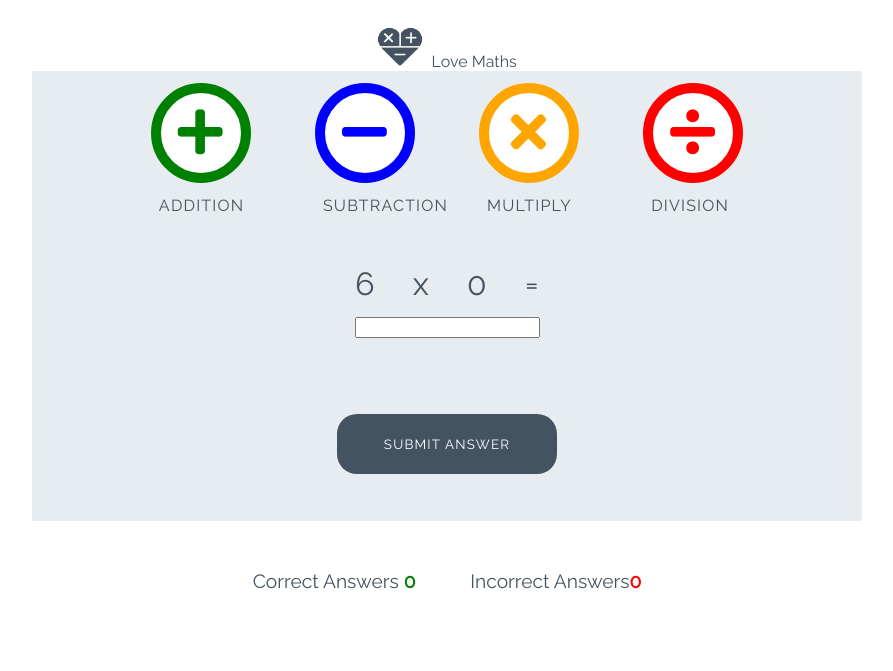
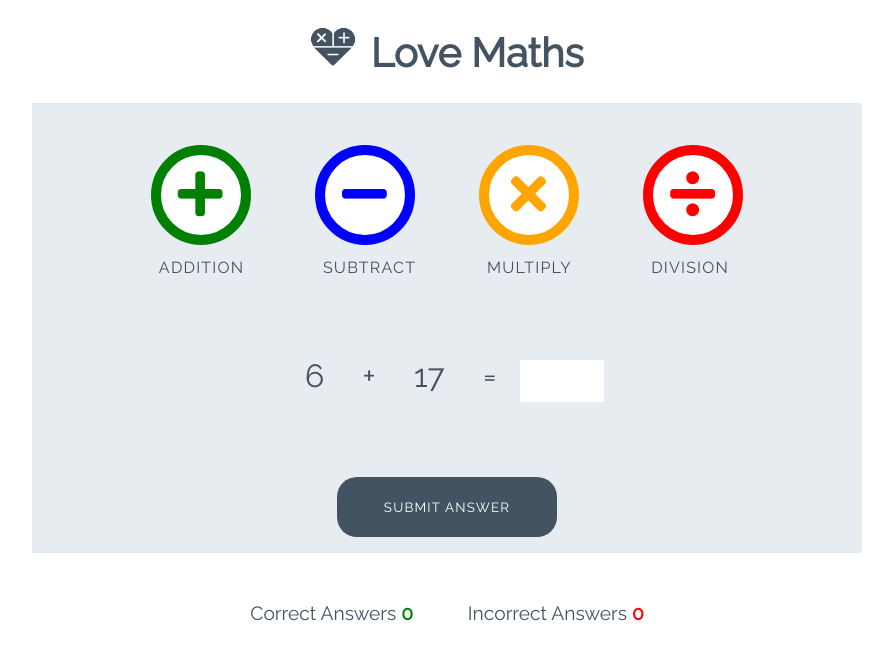
Before and after one commit to gazamcnulty/practice-project-lovemaths, a plain HTML site: page index.html in a window 1280 px wide. Shown: the whole page, without its empty margins (193-1086 px from the left). Drawn offline with Linux system fonts and the light colour scheme.

Commit message:
fixed errors in index.html

```diff
--- a/assets/js/script.js
+++ b/assets/js/script.js
@@ -1,5 +1,5 @@
-//Wait for the DOM to finish loading before running the game
-//Get the button elements and add event listeners to them
+// Wait for the DOM to finish loading before running the game
+// Get the button elements and add event listeners to them
 
 document.addEventListener("DOMContentLoaded", function() {
     let buttons = document.getElementsByTagName("button");
@@ -7,18 +7,17 @@ document.addEventListener("DOMContentLoaded", function() {
     for (let button of buttons) {
         button.addEventListener("click", function() {
             if (this.getAttribute("data-type") === "submit") {
-                checkAnswer( );
+                checkAnswer();
             } else {
                 let gameType = this.getAttribute("data-type");
                 runGame(gameType);
             }
-        }
-        )
+        });
     }
 
     runGame("addition");
 
-})
+});
 
 /**
  * The main game "loop", called when the script is first loaded
@@ -26,23 +25,25 @@ document.addEventListener("DOMContentLoaded", function() {
  */
 function runGame(gameType) {
 
-    //creates 2 random numbers between 1 and 25
+    // Creates two random numbers between 1 and 25
     let num1 = Math.floor(Math.random() * 25) + 1;
     let num2 = Math.floor(Math.random() * 25) + 1;
 
     if (gameType === "addition") {
-        displayAdditionQuestion(num1,num2);
+        displayAdditionQuestion(num1, num2);
     } else {
         alert(`Unknown game type: ${gameType}`);
-        throw `Unknown game type: ${gameType}.Aborting!`;
+        throw `Unknown game type: ${gameType}. Aborting!`;
     }
 
 }
 
 /**
- * check the answer against the first element in the returned calculateCorretAnswer array
+ * Checks the answer against the first element in
+ * the returned calculateCorrectAnswer array
  */
 function checkAnswer() {
+
     let userAnswer = parseInt(document.getElementById("answer-box").value);
     let calculatedAnswer = calculateCorrectAnswer();
     let isCorrect = userAnswer === calculatedAnswer[0];
@@ -51,46 +52,55 @@ function checkAnswer() {
         alert("Hey! You got it right! :D");
         incrementScore();
     } else {
-        alert(`Aww, you answered ${userAnswer}. The correct answer was ${calculatedAnswer}!`);
+        alert(`Awwww.... you answered ${userAnswer}. The correct answer was ${calculatedAnswer[0]}!`);
         incrementWrongAnswer();
     }
 
-    runGame(calculatedAnswer[1])
+    runGame(calculatedAnswer[1]);
+
 }
 
 /**
- * Gets the operands (numbers) and the operator (plus, minus)
+ * Gets the operands (the numbers) and the operator (plus, minus etc)
  * directly from the dom, and returns the correct answer.
  */
 function calculateCorrectAnswer() {
+
     let operand1 = parseInt(document.getElementById('operand1').innerText);
     let operand2 = parseInt(document.getElementById('operand2').innerText);
-    let operator = document.getElementById('operator').innerText;
+    let operator = document.getElementById("operator").innerText;
 
     if (operator === "+") {
         return [operand1 + operand2, "addition"];
     } else {
         alert(`Unimplemented operator ${operator}`);
-        throw `Unimplemented operator ${operator}. Aborting`;
+        throw `Unimplemented operator ${operator}. Aborting!`;
     }
 
 }
 
 /**
- * gets score from the DOM and increases by 1
+ * Gets the current score from the DOM and increments it by 1
  */
 function incrementScore() {
+
     let oldScore = parseInt(document.getElementById("score").innerText);
     document.getElementById("score").innerText = ++oldScore;
+
 }
 
+/**
+ * Gets the current tally of incorrect answers from the DOM and increments it by 1
+ */
 function incrementWrongAnswer() {
+
     let oldScore = parseInt(document.getElementById("incorrect").innerText);
     document.getElementById("incorrect").innerText = ++oldScore;
 
 }
 
-function displayAdditionQuestion(operand1,operand2) {
+function displayAdditionQuestion(operand1, operand2) {
+
     document.getElementById('operand1').textContent = operand1;
     document.getElementById('operand2').textContent = operand2;
     document.getElementById('operator').textContent = "+";
--- a/index.html
+++ b/index.html
@@ -1,51 +1,56 @@
 <!DOCTYPE html>
 <html lang="en">
+
 <head>
     <meta charset="UTF-8">
-    <meta http-equiv="X-UA-Compatible" content="IE=edge">
     <meta name="viewport" content="width=device-width, initial-scale=1.0">
+
+    <!-- font awesome and google fonts -->
+    <link rel="stylesheet" href="https://use.fontawesome.com/releases/v5.7.2/css/all.css"
+        integrity="sha384-fnmOCqbTlWIlj8LyTjo7mOUStjsKC4pOpQbqyi7RrhN7udi9RwhKkMHpvLbHG9Sr" crossorigin="anonymous">
+    <link href="https://fonts.googleapis.com/css?family=Raleway%7CRighteous" rel="stylesheet">
+
     <link rel="stylesheet" href="assets/css/style.css">
-    <link rel="stylesheet" href="https://use.fontawesome.com/releases/v5.7.2/css/all.css" integrity="sha384-fnmOCqbTlWIlj8LyTjo7mOUStjsKC4pOpQbqyi7RrhN7udi9RwhKkMHpvLbHG9Sr" crossorigin="anonymous">
-    <link href="https://fonts.googleapis.com/css?family=Raleway%7CRighteous" rel="stylesheet">
     <title>Document</title>
 </head>
+
 <body>
-    <h1 class="heading"></h1>
+    <h1 class="heading">
         <img class="logo" src="assets/images/logo.png" alt="logo"> Love Maths
+    </h1>
 
     <div class="game-area">
-        <div class="control-area">
+        <div class="controls-area">
             <button data-type="addition" class="btn btn--big btn--green">
                 <i class="fas fa-plus"></i>
             </button>
-            <button data-type="subtraction" class="btn btn--big btn--blue">
+            <button data-type="subtract" class="btn btn--big btn--blue">
                 <i class="fas fa-minus"></i>
             </button>
             <button data-type="multiply" class="btn btn--big btn--orange">
                 <i class="fas fa-times"></i>
             </button>
-            <button data-type="division"  class="btn btn--big btn--red">
+            <button data-type="division" class="btn btn--big btn--red">
                 <i class="fas fa-divide"></i>
             </button>
         </div>
-
         <div class="question-area">
             <span id="operand1">0</span>
-            <span id="operator1">x</span>
-            <span id="operator2">0</span>
+            <span id="operator">x</span>
+            <span id="operand2">0</span>
             <span>=</span>
             <p class="answer-message">Enter Answer:</p>
-            <input type="answer-box" type="number">
+            <input id="answer-box" type="number">
         </div>
-        <button data-type="submit" class="btn btn--gray">Submit answer</button>
+        <button data-type="submit" class="btn btn--gray">Submit Answer</button>
     </div>
 
     <div class="score-area">
         <p class="scores">Correct Answers <span id="score">0</span></p>
-        <p class="scores">Incorrect Answers<span id="incorrect">0</span></p>
+        <p class="scores">Incorrect Answers <span id="incorrect">0</span></p>
     </div>
-
 
     <script src="assets/js/script.js"></script>
 </body>
+
 </html>
```
